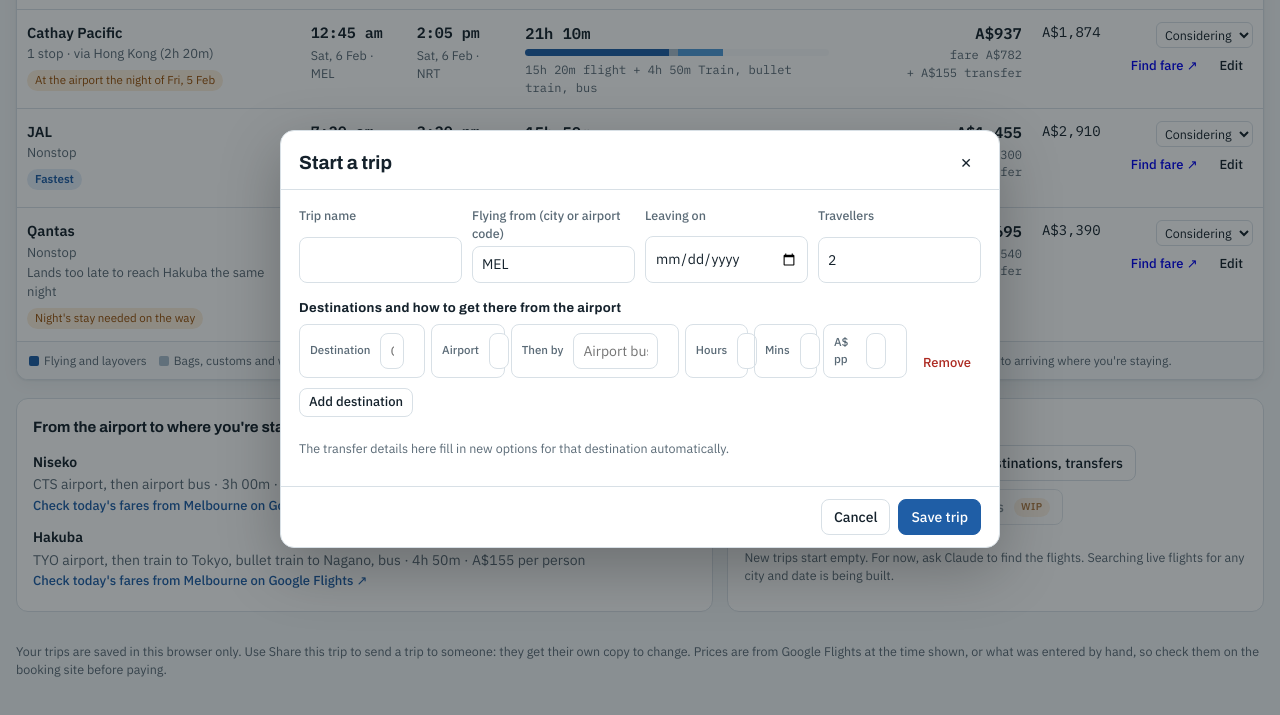
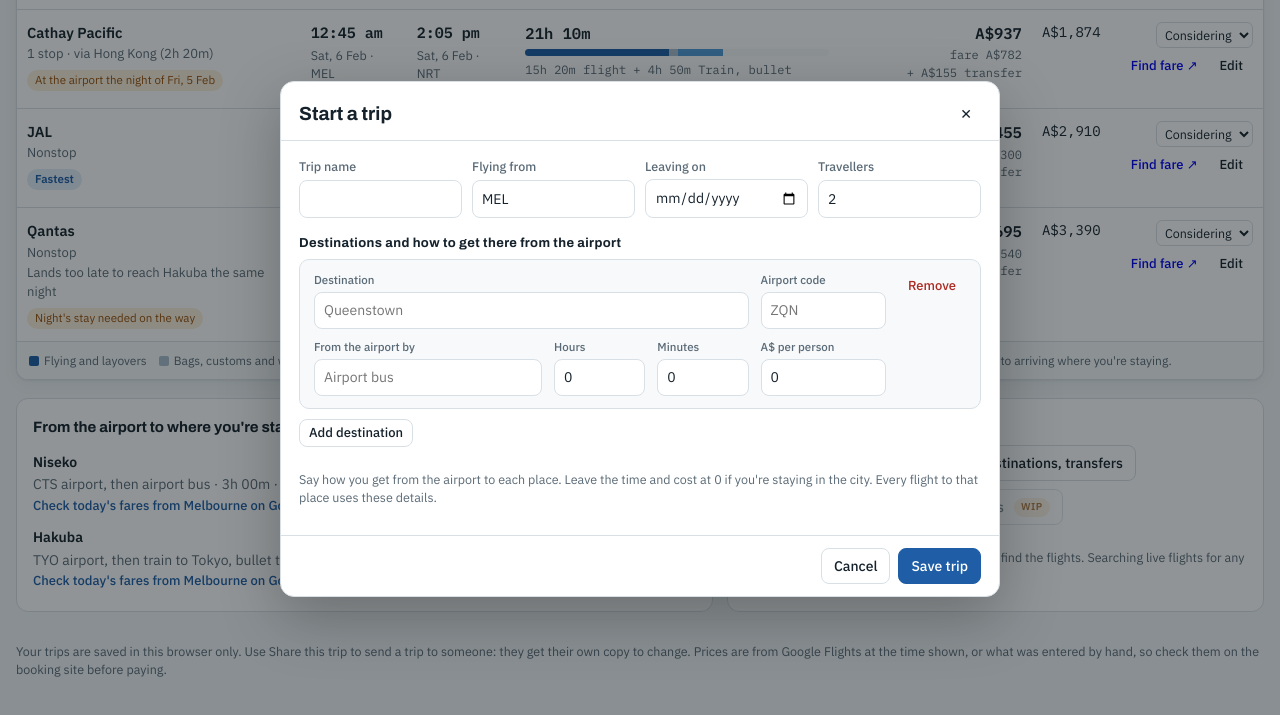
Before and after one commit to tgal1/trip-picker, a plain HTML site: page index.html in a window 1280 px wide. Both pictures are taken after a click on the button "Start a new trip". Shown: the part 1264-1979 px from the top of the page. Drawn offline with Linux system fonts and the light colour scheme.

Commit message:
Trip dialog: each destination is a tidy two-line card; clearer labels
Co-Authored-By: Claude Opus 5.5 <noreply@anthropic.com>

```diff
--- a/index.html
+++ b/index.html
@@ -215,7 +215,12 @@ legend { font-family: var(--f-display); font-weight: 700; font-size: 13px; lette
 .check { display: flex; align-items: center; gap: 8px; }
 .pair { display: flex; gap: 6px; }
 .pair input { width: 100%; }
-.dest-edit { display: grid; grid-template-columns: 1.2fr .7fr 1.6fr .6fr .6fr .8fr auto; gap: 6px; align-items: end; }
+.dest-list { display: grid; gap: 10px; }
+.dest-edit { display: grid; grid-template-columns: minmax(0, 2fr) minmax(0, .8fr) minmax(0, .8fr) minmax(0, 1.1fr) auto; grid-template-areas: "name name name air rm" "how h m cost rm"; gap: 10px 12px; align-items: end; padding: 12px 14px; border: 1px solid var(--line); border-radius: 10px; background: var(--surface-2); }
+.dest-edit .a-name { grid-area: name; } .dest-edit .a-air { grid-area: air; } .dest-edit .a-rm { grid-area: rm; align-self: start; }
+.dest-edit .a-how { grid-area: how; } .dest-edit .a-h { grid-area: h; } .dest-edit .a-m { grid-area: m; } .dest-edit .a-cost { grid-area: cost; }
+.dest-edit .field input { background: var(--surface); }
+@media (max-width: 560px) { .dest-edit { grid-template-columns: minmax(0, 1fr) minmax(0, 1fr); grid-template-areas: "name name" "air rm" "how how" "h m" "cost cost"; } .dest-edit .a-rm { align-self: end; justify-self: end; } }
 .dest-edit .field > span { font-size: 11.5px; }
 .hint { font-size: 12.5px; color: var(--muted); }
 .parsed { display: grid; gap: 6px; }
@@ -236,8 +241,7 @@ legend { font-family: var(--f-display); font-weight: 700; font-size: 13px; lette
   tbody td.num { text-align: left; }
   .money-sub, .date { white-space: normal; }
   .row-actions { justify-content: flex-start; flex-wrap: wrap; }
-  .dest-edit { grid-template-columns: 1fr 1fr; }
-}
+  }
 /* Redesign: header, trip bar, lower panel, work-in-progress items */
 .top { display: flex; flex-wrap: wrap; justify-content: space-between; align-items: flex-end; gap: 12px; }
 .top-title { display: grid; gap: 4px; min-width: 0; }
@@ -365,15 +369,15 @@ legend { font-family: var(--f-display); font-weight: 700; font-size: 13px; lette
     <div class="dlg-body">
       <div class="grid">
         <label class="field"><span>Trip name</span><input id="t_name" required></label>
-        <label class="field"><span>Flying from (city or airport code)</span><input id="t_from" maxlength="20" placeholder="MEL"></label>
+        <label class="field"><span>Flying from</span><input id="t_from" maxlength="20" placeholder="MEL or Melbourne"></label>
         <label class="field"><span>Leaving on</span><input id="t_date" type="date"></label>
         <label class="field"><span>Travellers</span><input id="t_pax" type="number" min="1" value="2"></label>
       </div>
       <fieldset>
         <legend>Destinations and how to get there from the airport</legend>
-        <div id="t_dests" class="parsed"></div>
+        <div id="t_dests" class="dest-list"></div>
         <div><button type="button" class="btn small" id="t_addDest">Add destination</button></div>
-        <p class="hint">The transfer details here fill in new options for that destination automatically.</p>
+        <p class="hint">Say how you get from the airport to each place. Leave the time and cost at 0 if you're staying in the city. Every flight to that place uses these details.</p>
       </fieldset>
     </div>
     <div class="dlg-foot">
@@ -748,13 +752,13 @@ legend { font-family: var(--f-display); font-weight: 700; font-size: 13px; lette
   function destRow(d = {}) {
     const div = document.createElement("div"); div.className = "dest-edit";
     div.innerHTML = `
-      <label class="field"><span>Destination</span><input data-k="name" value="${esc(d.name || "")}" placeholder="Queenstown"></label>
-      <label class="field"><span>Airport</span><input data-k="airport" value="${esc(d.airport || "")}" placeholder="ZQN" maxlength="4"></label>
-      <label class="field"><span>Then by</span><input data-k="transferMethod" value="${esc(d.transferMethod || "")}" placeholder="Airport bus"></label>
-      <label class="field"><span>Hours</span><input data-k="h" type="number" min="0" value="${Math.floor(num(d.transferMins) / 60)}"></label>
-      <label class="field"><span>Mins</span><input data-k="m" type="number" min="0" max="59" value="${num(d.transferMins) % 60}"></label>
-      <label class="field"><span>A$ pp</span><input data-k="transferCost" type="number" min="0" value="${num(d.transferCost)}"></label>
-      <button type="button" class="btn ghost small danger" aria-label="Remove destination">Remove</button>`;
+      <label class="field a-name"><span>Destination</span><input data-k="name" value="${esc(d.name || "")}" placeholder="Queenstown"></label>
+      <label class="field a-air"><span>Airport code</span><input data-k="airport" value="${esc(d.airport || "")}" placeholder="ZQN" maxlength="4"></label>
+      <button type="button" class="btn ghost small danger a-rm" aria-label="Remove this destination">Remove</button>
+      <label class="field a-how"><span>From the airport by</span><input data-k="transferMethod" value="${esc(d.transferMethod || "")}" placeholder="Airport bus"></label>
+      <label class="field a-h"><span>Hours</span><input data-k="h" type="number" min="0" value="${Math.floor(num(d.transferMins) / 60)}"></label>
+      <label class="field a-m"><span>Minutes</span><input data-k="m" type="number" min="0" max="59" value="${num(d.transferMins) % 60}"></label>
+      <label class="field a-cost"><span>A$ per person</span><input data-k="transferCost" type="number" min="0" value="${num(d.transferCost)}"></label>`;
     div.querySelector("button").addEventListener("click", () => div.remove());
     return div;
   }
```
